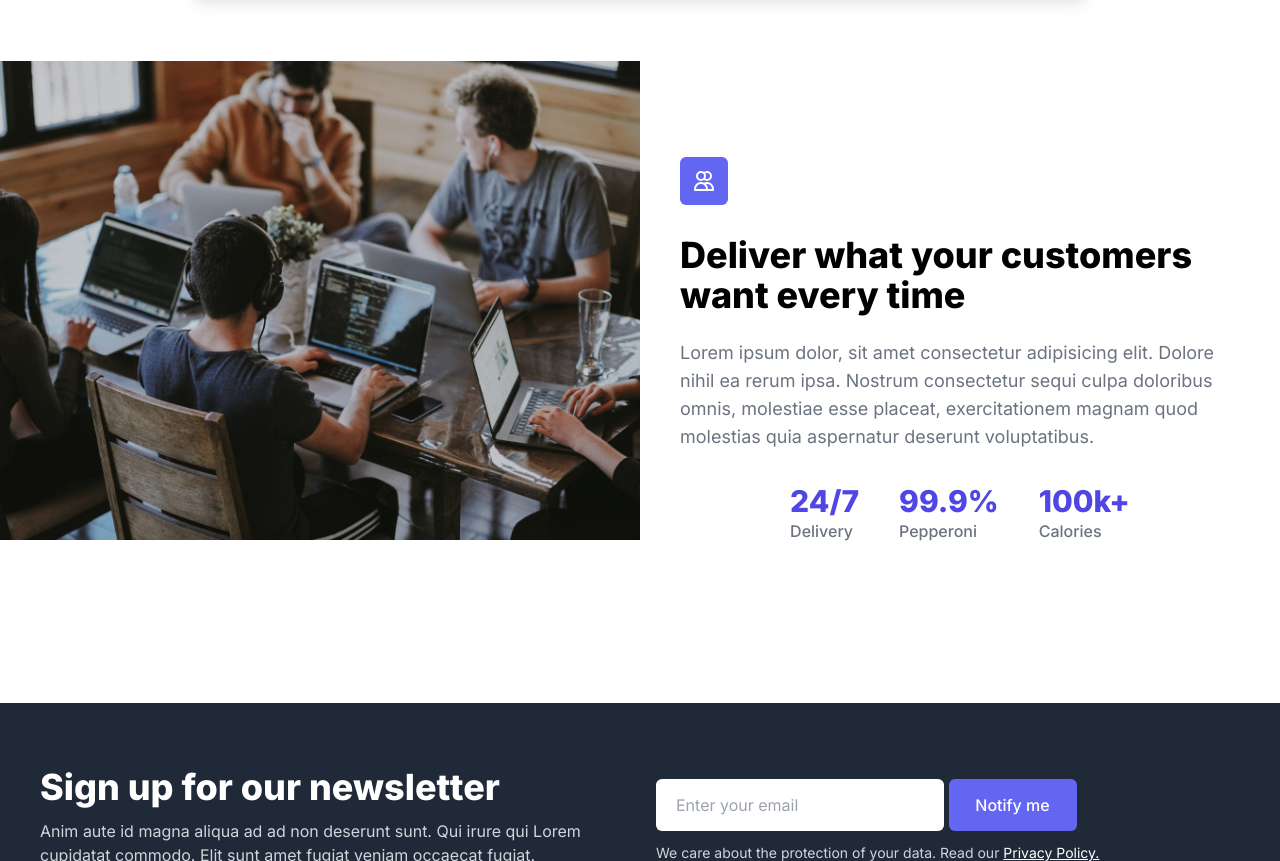
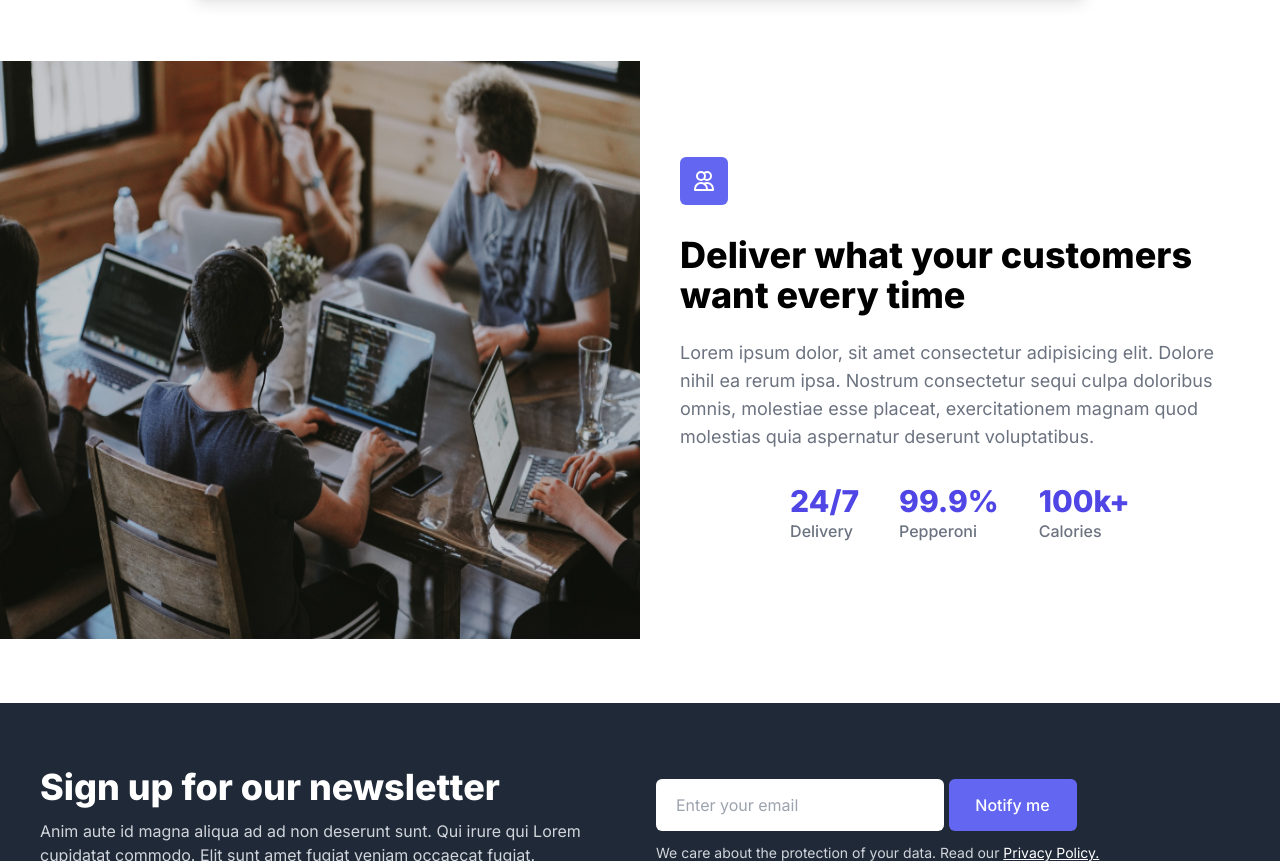
Before and after one commit to saydullo5950/tainlwintcss, a website: page public/position.html in a window 1280 px wide. Shown: the part 1045-1906 px from the top of the page. Drawn offline with Linux system fonts and the light colour scheme.

Commit message:
tailwintcss

```diff
--- a/public/position.html
+++ b/public/position.html
@@ -149,8 +149,9 @@
         </div>
         <div class="absolute bottom-0 left-0 w-full h-1/3 bg-white"></div>
     </div>
-    <div class="relative max-w-7xl mx-auto py-16">
-        <div class="lg:absolute top-0 left-0 lg:w-1/2">
+    <div class="relative py-16">
+        <div class="max-w-7xl mx-auto">
+            <div class="lg:absolute top-0 left-0 lg:h-full lg:w-1/2">
                 <img src="./images/Banner image.png" alt="" class="lg:h-full w-full">
             </div>
             <div class="ml-auto lg:w-1/2 px-4 sm:px-10 py-8">
@@ -166,7 +167,8 @@
                 </h2>
                 <p class="text-gray-500 text-lg/7 mt-6">
                     Lorem ipsum dolor, sit amet consectetur adipisicing elit. Dolore nihil ea rerum ipsa. Nostrum
-                consectetur sequi culpa doloribus omnis, molestiae esse placeat, exercitationem magnam quod molestias
+                    consectetur sequi culpa doloribus omnis, molestiae esse placeat, exercitationem magnam quod
+                    molestias
                     quia aspernatur deserunt voluptatibus.
                 </p>
                 <div class="flex justify-center items-start">
@@ -193,6 +195,7 @@
                         <p class="font-medium text-gray-500">
                             Calories
                         </p>
+                    </div>
                 </div>
             </div>
         </div>
```
Lines whose indentation alone changed are shown as unchanged.
